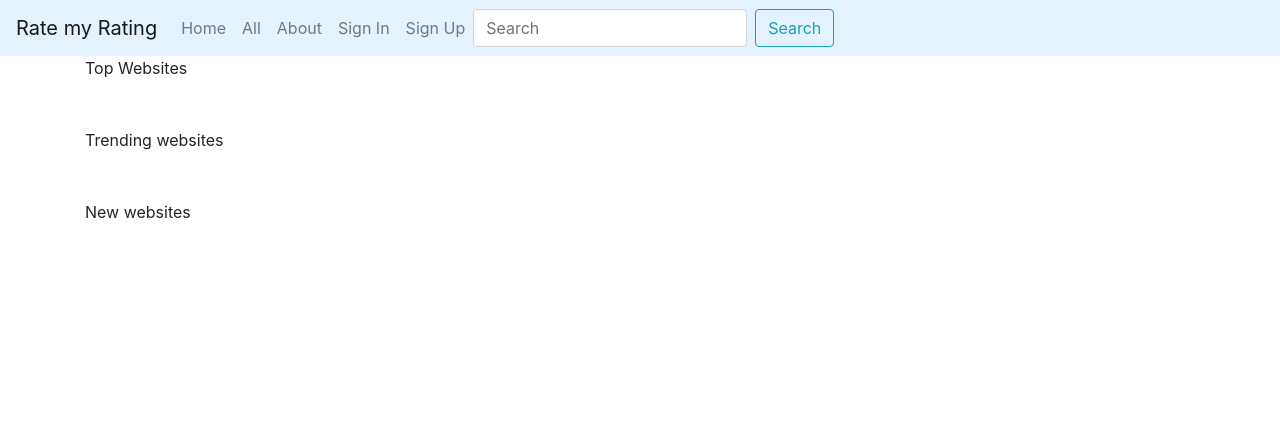
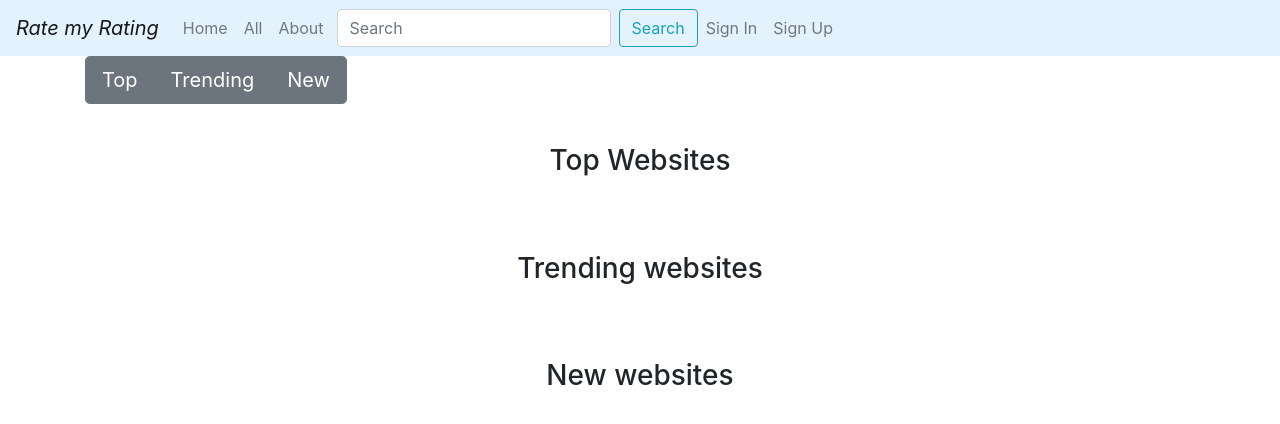
Before and after one commit to EerikSaksi/rate_my_rating, a Django app: page / in a window 1280 px wide. Shown: the top 424 px of the page. Run offline with Django 3.2, Linux system fonts and the light colour scheme; data that the repository does not hold is empty; some libraries are stand-ins or nearby versions.

Commit message:
index view

```diff
--- a/static/css/global.css
+++ b/static/css/global.css
@@ -43,3 +43,16 @@
 #information{
     text-align: left;
 }
+.card{
+    margin: 10px;
+}
+.Top, .Trending, .New{
+    display: flex;
+    flex-direction: row;
+    justify-content: center;
+}
+.indexTitle{
+    text-align: center;
+    margin-top: 40px;
+    margin-bottom: 10px;
+}
--- a/templates/webapp/base.html
+++ b/templates/webapp/base.html
@@ -19,7 +19,7 @@
         <nav class="navbar navbar-light navbar-expand-lg" style="background-color: #e3f2fd;">
 
             <!--Home page button-->
-            <a class="navbar-brand" href="{% url 'index' %}">Rate my Rating</a>
+            <a class="navbar-brand" href="{% url 'index' %}" style="font-style: oblique">Rate my Rating</a>
             <button class="navbar-toggler" type="button" data-toggle="collapse" data-target="#navbarNavAltMarkup" aria-controls="navbarNavAltMarkup" aria-expanded="false" aria-label="Toggle navigation">
                 <span class="navbar-toggler-icon"></span>
             </button>
@@ -30,6 +30,16 @@
                     <a class="nav-item nav-link" href="{% url 'index' %}">Home</a>
                     <a class="nav-item nav-link" href="{% url 'websites' %}">All</a>
                     <a class="nav-item nav-link" href="{% url 'about' %}">About</a>
+                </div>
+
+                <div class="searchBox" style="margin-left:5px;">
+                    <form method="GET" action="{% url 'websites' %}" class="form-inline my-2 my-lg-0">
+                        <input name="search" class="form-control mr-sm-2" type="search" placeholder="Search" aria-label="Search">
+                        <button class="btn btn-outline-info my-2 my-sm-0" type="submit">Search</button>
+                    </form>
+                </div>
+
+                <div class="navbar-nav">
                     {% if user.is_authenticated %}
                         <a class="nav-item nav-link" href="{% url 'my_account' %}">My Account</a></li>
                         <a class="nav-item nav-link" href="{% url 'logout' %}">Logout</a></li>
@@ -37,14 +47,6 @@
                         <a class="nav-item nav-link" href="{% url 'login' %}">Sign In</a></li>
                         <a class="nav-item nav-link" href="{% url 'register' %}">Sign Up</a></li>
                     {% endif %}
-                </div>
-
-                <!--Search Box(Doesn't work now)-->
-                <div>
-                    <form method="GET" action="{% url 'websites' %}" class="form-inline my-2 my-lg-0">
-                        <input name="search" class="form-control mr-sm-2" type="search" placeholder="Search" aria-label="Search">
-                        <button class="btn btn-outline-info my-2 my-sm-0" type="submit">Search</button>
-                    </form>
                 </div>
 
             </div>
--- a/templates/webapp/index.html
+++ b/templates/webapp/index.html
@@ -11,85 +11,95 @@
 
     {% block body_block %}
 
-        Top Websites
-        <br>
-        {% for website in top_websites %}
-            Name:
-            <a href="{% url 'website_detail' website.slug %}">{{ website.name }}</a>
+        <div class="btn-group btn-group-lg" role="group" aria-label="slecter">
+            <button type="button" class="btn btn-secondary">Top</button>
+            <button type="button" class="btn btn-secondary">Trending</button>
+            <button type="button" class="btn btn-secondary">New</button>
+        </div>
+
+        <h3 class="indexTitle">Top Websites</h3>
+
+        <div class="Top">
+
+            {% for website in top_websites %}
+            <div class="card shadow" style="width: 18rem;">
+                <div class="card-body">
+                    <h5 class="card-title">
+                        <a href="{% url 'website_detail' website.slug %}">{{ website.name }}</a>
+                    </h5>
+                    <h6 class="card-subtitle mb-2 text-muted">
+                        {{ website.published }}
+                    </h6>
+                    <p class="card-text">
+                        Number of ratings:
+                        {{ website.rating_set.count }}
+                        </br>
+                        Average rating:
+                        {{ website.average_rating }}
+                    </p>
+                    <a href="{{ website.url }}" class="btn btn-primary">Go to website</a>
+                </div>
+            </div>
+            {% endfor %}
+        </div>
+
             <br>
 
-            Url:
-            {{ website.url }}
-            <br>
+        <h3 class="indexTitle">Trending websites</h3>
 
+        <div class="Trending">
 
-            Date Posted:
-            {{ website.published }}
-            Number of ratings:
-            {{ website.rating_set.count }}
-            <br>
+            {% for website in trending_websites %}
+            <div class="card shadow" style="width: 18rem;">
+                <div class="card-body">
+                    <h5 class="card-title">
+                        <a href="{% url 'website_detail' website.slug %}">{{ website.name }}</a>
+                    </h5>
+                    <h6 class="card-subtitle mb-2 text-muted">
+                        {{ website.published }}
+                    </h6>
+                    <p class="card-text">
+                        Number of ratings:
+                        {{ website.rating_set.count }}
+                        </br>
+                        Average rating:
+                        {{ website.average_rating }}
+                    </p>
+                    <a href="{{ website.url }}" class="btn btn-primary">Go to website</a>
+                </div>
+            </div>
+            {% endfor %}
 
-            Average rating:
-            {{ website.average_rating }}
-            <br>
-            <br>
-        {% endfor %}
+        </div>
 
-            <br>
-            <br>
-
-
-        Trending websites
-        <br>
-        {% for website in trending_websites %}
-            Name:
-            <a href="{% url 'website_detail' website.slug %}">{{ website.name }}</a>
-            <br>
-
-            Url:
-            {{ website.url }}
-            <br>
-
-
-            Date Posted:
-            {{ website.published }}
-            Number of ratings:
-            {{ website.rating_set.count }}
-            <br>
-
-            Average rating:
-            {{ website.average_rating }}
-            <br>
-            <br>
-        {% endfor %}
-        <br>
         <br>
 
+        <h3 class="indexTitle">New websites</h3>
 
+        <div class="New">
 
-        New websites
-        <br>
-        {% for website in new_websites %}
-            Name:
-            <a href="{% url 'website_detail' website.slug %}">{{ website.name }}</a>
-            <br>
+            {% for website in new_websites %}
+            <div class="card shadow" style="width: 18rem;">
+                <div class="card-body">
+                    <h5 class="card-title">
+                        <a href="{% url 'website_detail' website.slug %}">{{ website.name }}</a>
+                    </h5>
+                    <h6 class="card-subtitle mb-2 text-muted">
+                        {{ website.published }}
+                    </h6>
+                    <p class="card-text">
+                        Number of ratings:
+                        {{ website.rating_set.count }}
+                        </br>
+                        Average rating:
+                        {{ website.average_rating }}
+                    </p>
+                    <a href="{{ website.url }}" class="btn btn-primary">Go to website</a>
+                </div>
+            </div>
+            {% endfor %}
 
-            Url:
-            {{ website.url }}
-            <br>
-
-
-            Date Posted:
-            {{ website.published }}
-            Number of ratings:
-            {{ website.rating_set.count }}
-            <br>
-
-            Average rating:
-            {{ website.average_rating }}
-            <br>
-            <br>
-        {% endfor %}
+        </div>
 
     {% endblock %}
 
```
